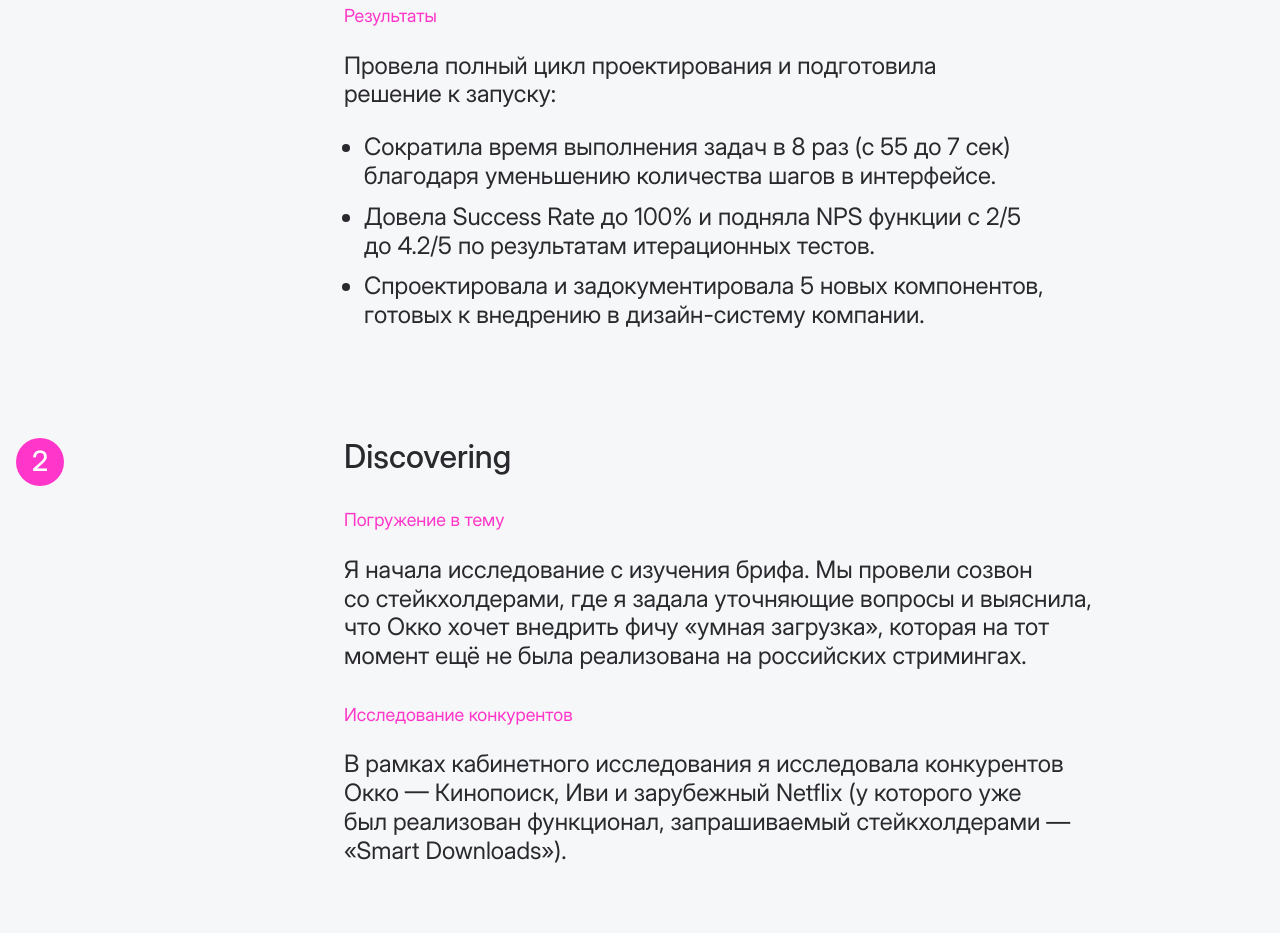
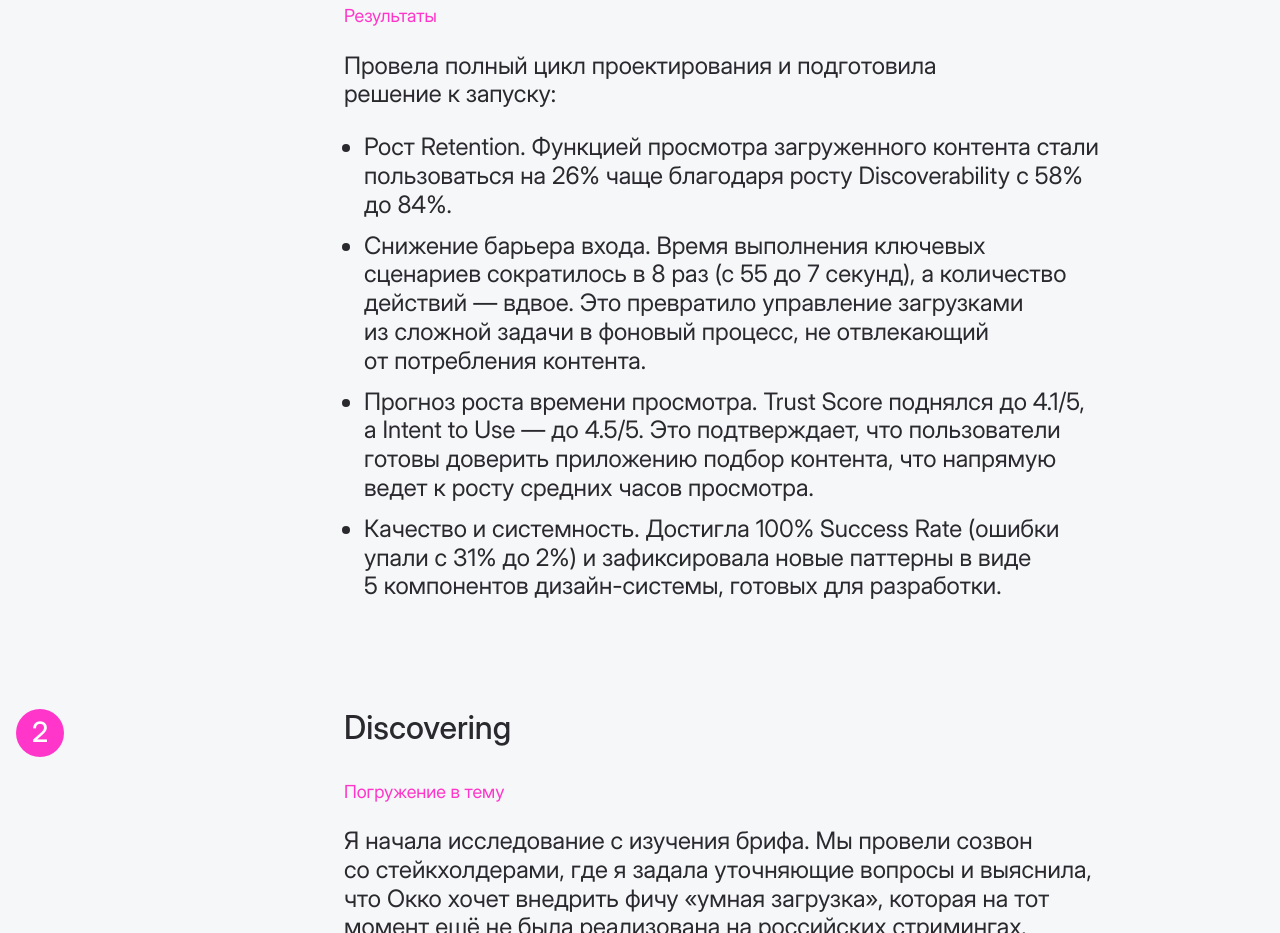
Before and after one commit to saltarelllo/portfolio, a plain HTML site: page okko-case.html in a window 1280 px wide. Shown: the part 1800-2733 px from the top of the page. Drawn offline with Linux system fonts and the light colour scheme; a script that the page names is missing; a web font is replaced by a local one.

Commit message:
Update okko-case.html

```diff
--- a/okko-case.html
+++ b/okko-case.html
@@ -124,9 +124,10 @@
         <p class="text-block__text">
           Провела полный цикл проектирования и&nbsp;подготовила решение к&nbsp;запуску:
           <ul>
-            <li>Сократила время выполнения задач в&nbsp;8&nbsp;раз (с&nbsp;55&nbsp;до&nbsp;7&nbsp;сек) благодаря уменьшению количества шагов в&nbsp;интерфейсе.</li>
-            <li>Довела Success Rate до&nbsp;100% и&nbsp;подняла NPS функции с&nbsp;2/5 до&nbsp;4.2/5 по&nbsp;результатам итерационных тестов.</li>
-            <li>Спроектировала и&nbsp;задокументировала 5&nbsp;новых компонентов, готовых к&nbsp;внедрению в&nbsp;дизайн-систему компании.</li>
+            <li>Рост Retention. Функцией просмотра загруженного контента стали пользоваться на&nbsp;26% чаще благодаря росту Discoverability с&nbsp;58% до&nbsp;84%.</li>
+            <li>Снижение барьера входа. Время выполнения ключевых сценариев сократилось в&nbsp;8&nbsp;раз (с&nbsp;55&nbsp;до&nbsp;7&nbsp;секунд), а&nbsp;количество действий&nbsp;&mdash; вдвое. Это превратило управление загрузками из&nbsp;сложной задачи в&nbsp;фоновый процесс, не&nbsp;отвлекающий от&nbsp;потребления контента.</li>
+            <li>Прогноз роста времени просмотра. Trust Score поднялся до&nbsp;4.1/5, а&nbsp;Intent to&nbsp;Use&nbsp;&mdash; до&nbsp;4.5/5. Это подтверждает, что пользователи готовы доверить приложению подбор контента, что напрямую ведет к&nbsp;росту средних часов просмотра.</li>
+            <li>Качество и&nbsp;системность. Достигла 100% Success Rate (ошибки упали с&nbsp;31% до&nbsp;2%) и&nbsp;зафиксировала новые паттерны в&nbsp;виде 5&nbsp;компонентов дизайн-системы, готовых для разработки.</li>
           </ul>
         </p>
       </div>
```
